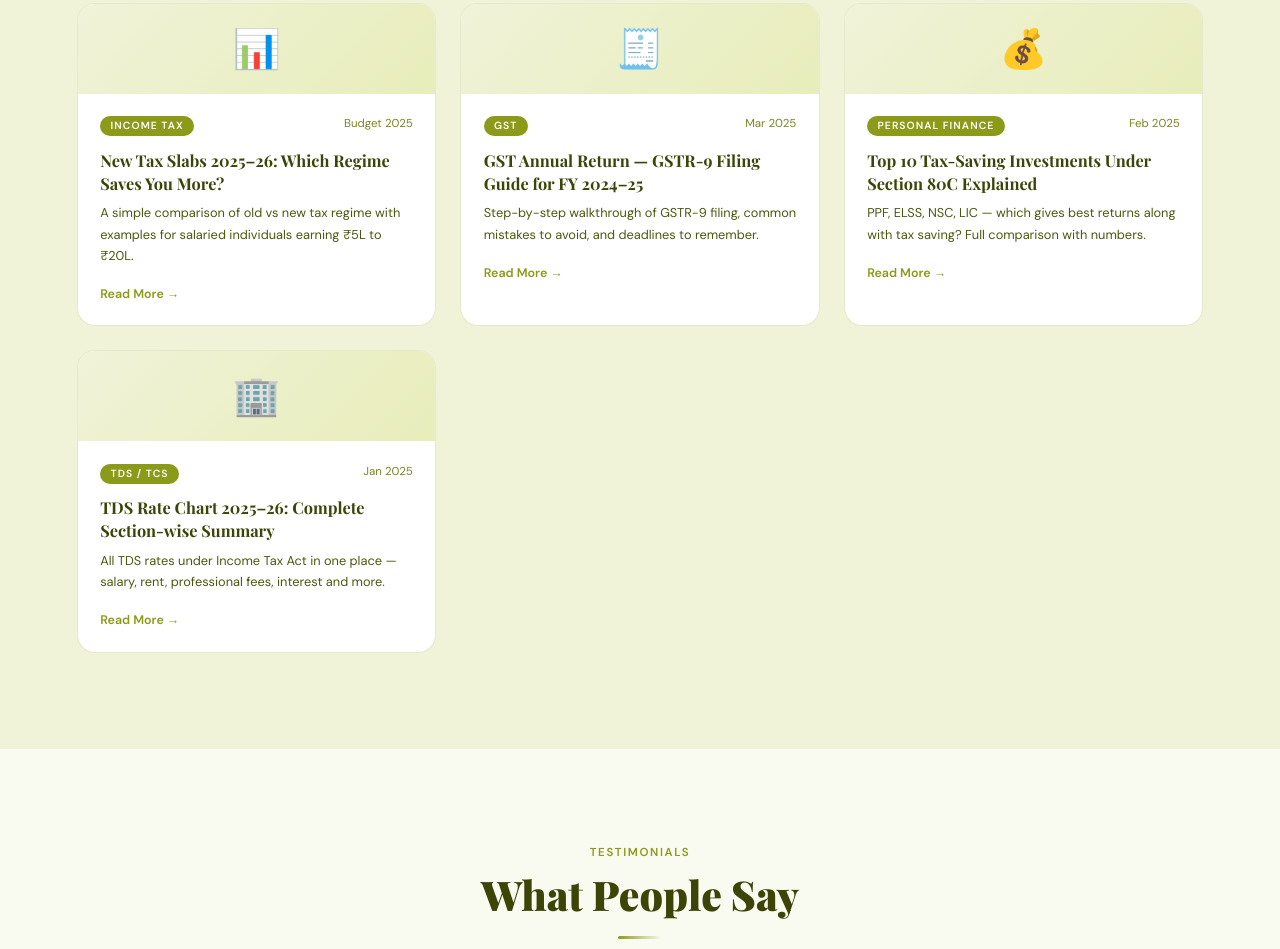
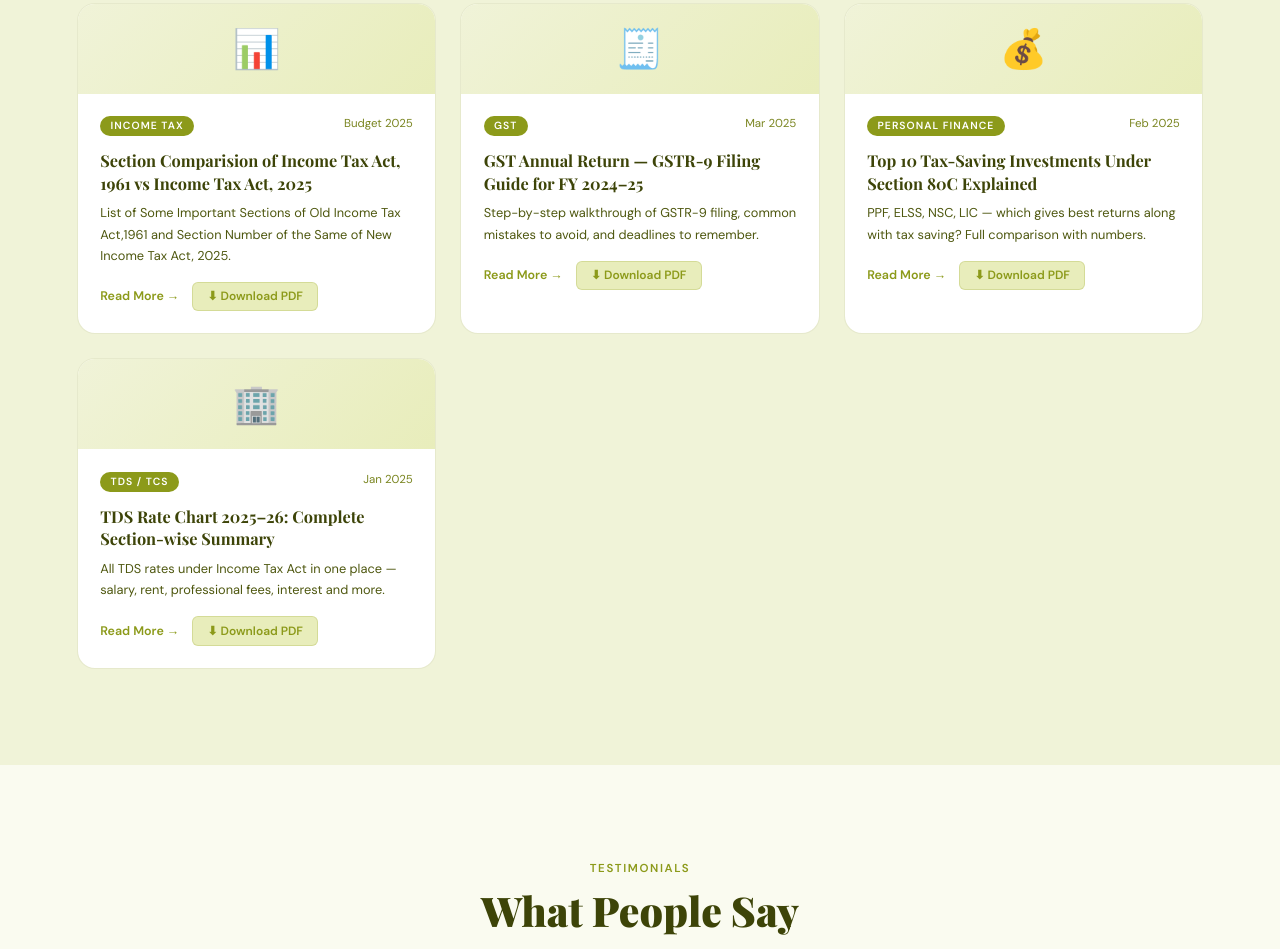
Before and after one commit to mayursondagar0893-spec/website, a plain HTML site: page index.html in a window 1280 px wide. Shown: the part 3242-4191 px from the top of the page. Drawn offline with nearby package versions, Linux system fonts and the light colour scheme.

Commit message:
index.html

```diff
--- a/index.html
+++ b/index.html
@@ -245,6 +245,11 @@
     .blog-body p { font-size: .8rem; color: var(--text-mid); line-height: 1.65; margin-bottom: 1rem; }
     .blog-read { font-size: .78rem; font-weight: 600; color: var(--olive); text-decoration: none; display: inline-flex; align-items: center; gap: .3rem; transition: gap .2s; }
     .blog-read:hover { gap: .6rem; }
+    .blog-actions { display: flex; align-items: center; gap: .8rem; flex-wrap: wrap; }
+    .blog-download { font-size: .75rem; font-weight: 600; color: var(--olive); background: var(--olive-pale); border: 1.5px solid var(--glass-border); border-radius: 6px; padding: .35rem .9rem; text-decoration: none; display: inline-flex; align-items: center; gap: .35rem; transition: background .2s, border-color .2s; }
+    .blog-download:hover { background: var(--olive-bg); border-color: var(--olive); }
+    [data-theme="dark"] .blog-download { background: var(--olive-pale); color: var(--text); }
+    [data-theme="dark"] .blog-download:hover { background: var(--olive-deep); }
     .blog-emoji { height: 90px; display: flex; align-items: center; justify-content: center; font-size: 2.4rem; background: linear-gradient(135deg, var(--olive-bg), var(--olive-pale)); }
     [data-theme="dark"] .blog-emoji { background: linear-gradient(135deg, #1f2209, #2a2f0d); }
 
@@ -492,9 +497,12 @@
         <span class="blog-date">Budget 2025</span>
       </div>
       <div class="blog-body">
-        <h3>New Tax Slabs 2025–26: Which Regime Saves You More?</h3>
-        <p>A simple comparison of old vs new tax regime with examples for salaried individuals earning ₹5L to ₹20L.</p>
-        <a href="#" class="blog-read">Read More →</a>
+        <h3>Section Comparision of Income Tax Act, 1961 vs Income Tax Act, 2025</h3>
+        <p>List of Some Important Sections of Old Income Tax Act,1961 and Section Number of the Same of New Income Tax Act, 2025.</p>
+        <div class="blog-actions">
+          <a href="https://drive.google.com/file/d/1nrgL4B1y0SWwT27Od1UHbjnSqYYQw5wY/view?usp=drive_link" target="_blank" rel="noopener noreferrer" class="blog-read">Read More →</a>
+          <a href="https://drive.google.com/file/d/1nrgL4B1y0SWwT27Od1UHbjnSqYYQw5wY/view?usp=drive_link" download="New-Tax-Slabs-2025-26.pdf" class="blog-download">⬇ Download PDF</a>
+        </div>
       </div>
     </div>
 
@@ -507,7 +515,10 @@
       <div class="blog-body">
         <h3>GST Annual Return — GSTR-9 Filing Guide for FY 2024–25</h3>
         <p>Step-by-step walkthrough of GSTR-9 filing, common mistakes to avoid, and deadlines to remember.</p>
-        <a href="#" class="blog-read">Read More →</a>
+        <div class="blog-actions">
+          <a href="files/gstr9-guide-2024-25.pdf" target="_blank" rel="noopener noreferrer" class="blog-read">Read More →</a>
+          <a href="files/gstr9-guide-2024-25.pdf" download="GSTR9-Filing-Guide-2024-25.pdf" class="blog-download">⬇ Download PDF</a>
+        </div>
       </div>
     </div>
 
@@ -520,7 +531,10 @@
       <div class="blog-body">
         <h3>Top 10 Tax-Saving Investments Under Section 80C Explained</h3>
         <p>PPF, ELSS, NSC, LIC — which gives best returns along with tax saving? Full comparison with numbers.</p>
-        <a href="#" class="blog-read">Read More →</a>
+        <div class="blog-actions">
+          <a href="files/section-80c-investments.pdf" target="_blank" rel="noopener noreferrer" class="blog-read">Read More →</a>
+          <a href="files/section-80c-investments.pdf" download="Section-80C-Investments.pdf" class="blog-download">⬇ Download PDF</a>
+        </div>
       </div>
     </div>
 
@@ -533,7 +547,10 @@
       <div class="blog-body">
         <h3>TDS Rate Chart 2025–26: Complete Section-wise Summary</h3>
         <p>All TDS rates under Income Tax Act in one place — salary, rent, professional fees, interest and more.</p>
-        <a href="#" class="blog-read">Read More →</a>
+        <div class="blog-actions">
+          <a href="files/tds-rate-chart-2025-26.pdf" target="_blank" rel="noopener noreferrer" class="blog-read">Read More →</a>
+          <a href="files/tds-rate-chart-2025-26.pdf" download="TDS-Rate-Chart-2025-26.pdf" class="blog-download">⬇ Download PDF</a>
+        </div>
       </div>
     </div>
 
```
